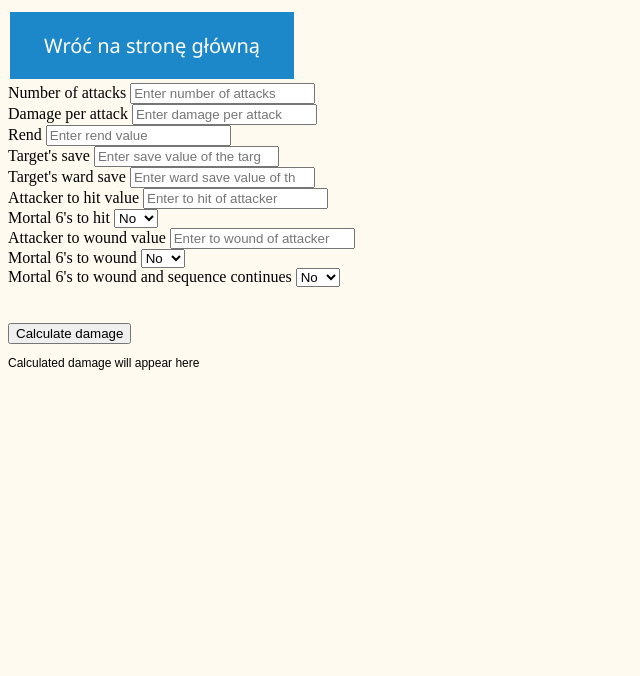
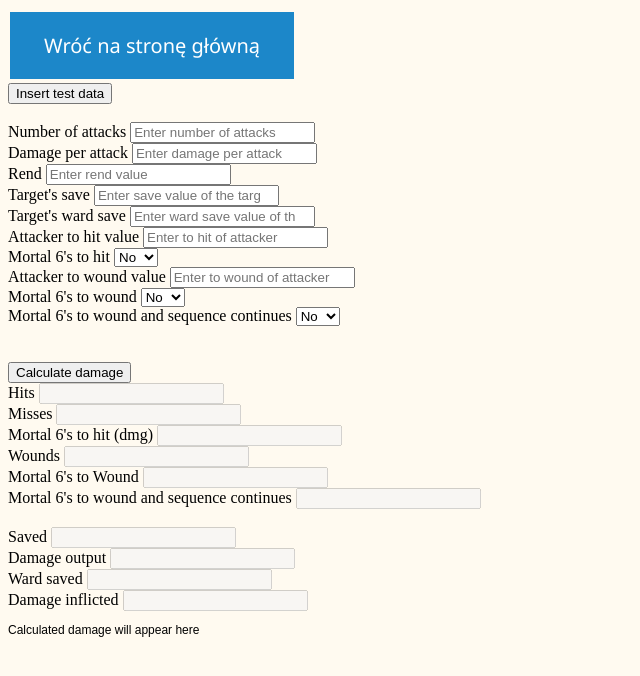
Before and after one commit to Kot-Pawel/Kot-Pawel.github.io, a plain HTML site: page calculatorTry.html in a window 1280 px wide. Shown: the whole page, without its empty margins (0-640 px from the left). Drawn offline with Linux system fonts and the light colour scheme.

Commit message:
Added remaining fields for the rest of application. First draft of calculating hits function.

```diff
--- a/calculatorTry.html
+++ b/calculatorTry.html
@@ -5,6 +5,7 @@
     <title>The hammer calculator</title>
     <link rel="stylesheet" href="stylesMaster.css">
     <script type="text/javascript" src="scriptsMaster.js"></script>
+    <script type="text/javascript" src="test.js"></script>
 </head>
 
 
@@ -13,6 +14,7 @@
 <a href="index.html" class="button">Wróć na stronę główną</a>
 
 <br>
+    <button onclick="inputTestDataIntoVariables()" id="insertTestData">Insert test data</button><br><br>
     Number of attacks <input type="number" id="numberOfAttacks" placeholder="Enter number of attacks"><br>
     Damage per attack <input type="number" id="dmgPerAttack" placeholder="Enter damage per attack"><br>
     Rend <input type="number" id="rend" placeholder="Enter rend value"><br>
@@ -28,8 +30,20 @@
     Mortal 6's to wound <select id="mortal6Wound" name="mortal6Wound"><option value="yes">Yes</option><option value="no" selected>No</option></select><br>
     Mortal 6's to wound and sequence continues <select id="mortal6WoundContinues" name="mortal6WoundContinues"><option value="yes">Yes</option><option value="no" selected>No</option></select><br>
     <br><br>
-    <button onclick="saveRollProbability()" id="calculateDmg">Calculate damage</button>
+    <button onclick="saveRollProbability()" id="saveRollProbability">Calculate damage</button>
     <br>
+    Hits <input type="number" id="hits" disabled><br>
+    Misses <input type="number" id="misses" disabled><br>
+    Mortal 6's to hit (dmg) <input type="number" id="mortal6hit" disabled><br>
+    Wounds <input type="number" id="wounds" disabled><br>
+    Mortal 6's to Wound <input type="number" id="mortal6wounds" disabled><br>
+    Mortal 6's to wound and sequence continues <input type="number" id="mortal6WoundsSeqCont" disabled>
+    <br><br>
+    Saved <input type="number" id="saved" disabled><br>
+    Damage output <input type="number" id="dmgOutput" disabled><br>
+    Ward saved <input type="number" id="wardSaved" disabled><br>
+    Damage inflicted <input type="number" id="dmgInflicted" disabled><br>
+
     <p id="calculatedDmg">Calculated damage will appear here</p>
 
 
--- a/scriptsMaster.js
+++ b/scriptsMaster.js
@@ -1,11 +1,6 @@
-function saveRollProbability(){
+function saveRollProbability() {
     var rend = document.getElementById("rend").value;
     var targetSave = document.getElementById("targetSave").value;
-    //var int = Number(targetSave) + Number(rend);
-    //var int = 6 - int;
-    //var int = int + 1;
-    //var int = int / 6;
-    //var saveRollProbability = int;
     var saveRollProbability = (6 - (Number(targetSave) + Number(rend)) + 1) / 6;
     document.getElementById("saveRollProbability").innerHTML = "Save probability " + saveRollProbability;
     wardSaveRollProbability();
@@ -18,17 +13,28 @@ function wardSaveRollProbability() {
     toHitProbability();
 }
 
+
 function toHitProbability() {
     var attackerToHit = document.getElementById("attackerToHit").value;
-    var toHitProbability = (6 - Number(attackerToHit) + 1) / 6;
-    document.getElementById("toHitProbability").innerHTML = "To hit probability " + toHitProbability;
+    var toHitPobability = (6 - Number(attackerToHit) + 1) / 6;
+    document.getElementById("toHitProbability").innerHTML = toHitProbability;
     toWoundProbability();
 }
+
+
 
 function toWoundProbability() {
     var attackerToWound = document.getElementById("attackerToWound").value;
     var toWoundProbability = (6 - Number(attackerToWound) + 1) / 6;
     document.getElementById("toWoundProbability").innerHTML = "To wound probability" + toWoundProbability;
+    //hits();
+}
+
+
+function hits() {
+    var numberOfAttacks = document.getElementById("numberOfAttacks").value;
+    var hits = Number(numberOfAttacks) * toHitPobability;
+    document.getElementById("hits").value = hits;
 }
 
 function calculateDmg()
--- /dev/null
+++ b/test.js
@@ -0,0 +1,14 @@
+function inputTestDataIntoVariables() {
+
+    document.getElementById("numberOfAttacks").value = 10;
+    document.getElementById("dmgPerAttack").value = 2;
+    document.getElementById("rend").value = 1;
+    document.getElementById("targetSave").value = 3;
+    document.getElementById("targetWardSave").value = 7;
+    document.getElementById("attackerToHit").value = 4;
+    document.getElementById("mortal6Hit").value = "no";
+    document.getElementById("attackerToWound").value = 4;
+    document.getElementById("mortal6Wound").value = "no";
+    document.getElementById("mortal6WoundContinues").value = "no";
+
+}
```
